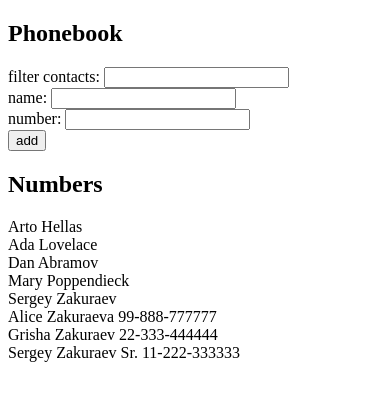
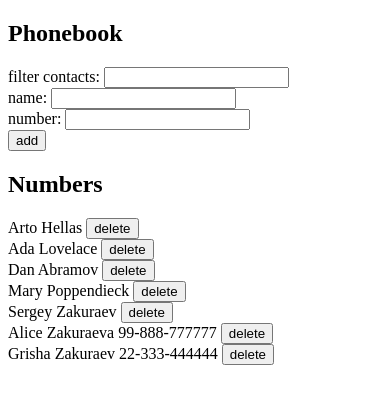
Before and after one commit to zakuraevs/full-stack, a React (Create React App) app in the folder part2/phonebook/: page / in a window 390 px wide. Shown: the top 404 px of the page. Built offline with nearby package versions, Linux system fonts and the light colour scheme; data requests are answered from the project's data file.

Commit message:
Added part2.17: phonebook step9

```diff
--- a/part2/phonebook/db.json
+++ b/part2/phonebook/db.json
@@ -34,11 +34,6 @@
       "name": "Grisha Zakuraev",
       "phone": "22-333-444444",
       "id": 7
-    },
-    {
-      "name": "Sergey Zakuraev Sr.",
-      "phone": "11-222-333333",
-      "id": 8
     }
   ]
 }
--- a/part2/phonebook/src/App.js
+++ b/part2/phonebook/src/App.js
@@ -1,5 +1,4 @@
 import React, { useState, useEffect } from 'react'
-import axios from 'axios'
 import Contact from './components/Contact'
 import contactService from './services/contacts'
 
@@ -38,11 +37,18 @@ const ContactForm = (props) => {
 
 //Component that renders existing contacts that meet filtering criteria
 const RenderingOfContacts = (props) => {
+const filteredContacts = props.contacts
+                          .filter(contact => contact.name.toLowerCase()
+                          .includes(props.filterValue.toLowerCase()))
   return(
     <div>
-      {props.contacts.filter(contact => contact.name.toLowerCase()
-        .includes(props.filterValue.toLowerCase()))
-        .map((contact, i) => <Contact key={contact.name} contact={contact} />)}
+      {
+        filteredContacts.map(contact => <Contact
+                              key={contact.name}
+                              contact={contact}
+                              setContacts={props.setContacts}
+                              contacts={props.contacts}/>
+                              )}
     </div>
 )}
 
@@ -121,7 +127,7 @@ const App = () => {
 
       <h2>Numbers</h2>
 
-      < RenderingOfContacts contacts={contacts} filterValue={filterValue} />
+      < RenderingOfContacts setContacts={setContacts} contacts={contacts} filterValue={filterValue} />
 
     </div>
   )
--- a/part2/phonebook/src/components/Contact.js
+++ b/part2/phonebook/src/components/Contact.js
@@ -1,8 +1,20 @@
 import React from 'react'
+import contactService from '../services/contacts'
 
-const Contact = ({ contact }) => {
+const Contact = (props) => {
+
+  const removeContact = () => {
+    const result = window.confirm(`Delete ${props.contact.name} ?`)
+    if(result) {
+      contactService.deleteContact(props.contact.id)
+        .then(data => {
+          contactService.getAll().then(data => {props.setContacts(data)})
+      })
+    }
+  }
+
   return (
-    <div>{contact.name} {contact.phone}</div>
+    <div>{props.contact.name} {props.contact.phone} <button onClick={removeContact}>delete</button></div>
   )
 }
 
--- a/part2/phonebook/src/services/contacts.js
+++ b/part2/phonebook/src/services/contacts.js
@@ -12,4 +12,9 @@ const create = newObject => {
     return request.then(response => response.data)
 }
 
-export default {getAll, create}
+const deleteContact = id => {
+    const request = axios.delete(baseUrl+'/'+id)
+    return request.then(response => response.data)
+}
+
+export default {getAll, create, deleteContact}
```
